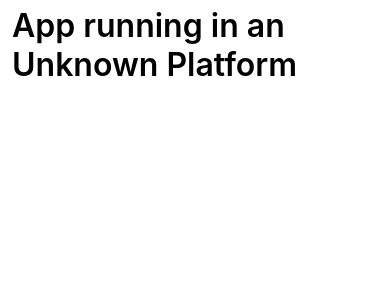
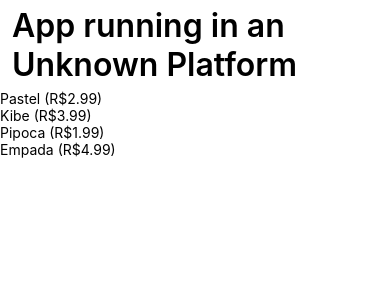
Before and after one commit to HDeiro/react-native-studies, a React Native app in the folder exercises/: screen / in a window 390 px wide. Shown: the top 300 px of the page. Built offline with nearby package versions, Linux system fonts and the light colour scheme.

Commit message:
Add flatlist example

```diff
--- a/exercises/src/App.tsx
+++ b/exercises/src/App.tsx
@@ -1,6 +1,7 @@
 import React from 'react';
-import {SafeAreaView, Platform} from 'react-native';
+import {SafeAreaView, Platform, FlatList, Text} from 'react-native';
 import {Title} from './components/Title';
+import products from './data/products.json';
 
 export default () => (
   <SafeAreaView>
@@ -14,5 +15,17 @@ export default () => (
           return <Title content="App running in an Unknown Platform" />;
       }
     })()}
+
+    <FlatList
+      data={products}
+      keyExtractor={({id}) => `product-${id}`}
+      renderItem={({item: {name, price}}) => {
+        return (
+          <Text>
+            {name} (R${price})
+          </Text>
+        );
+      }}
+    />
   </SafeAreaView>
 );
--- /dev/null
+++ b/exercises/src/data/products.json
@@ -0,0 +1,22 @@
+[
+  {
+    "id": 1,
+    "name": "Pastel",
+    "price": 2.99
+  },
+  {
+    "id": 2,
+    "name": "Kibe",
+    "price": 3.99
+  },
+  {
+    "id": 3,
+    "name": "Pipoca",
+    "price": 1.99
+  },
+  {
+    "id": 4,
+    "name": "Empada",
+    "price": 4.99
+  }
+]
```
